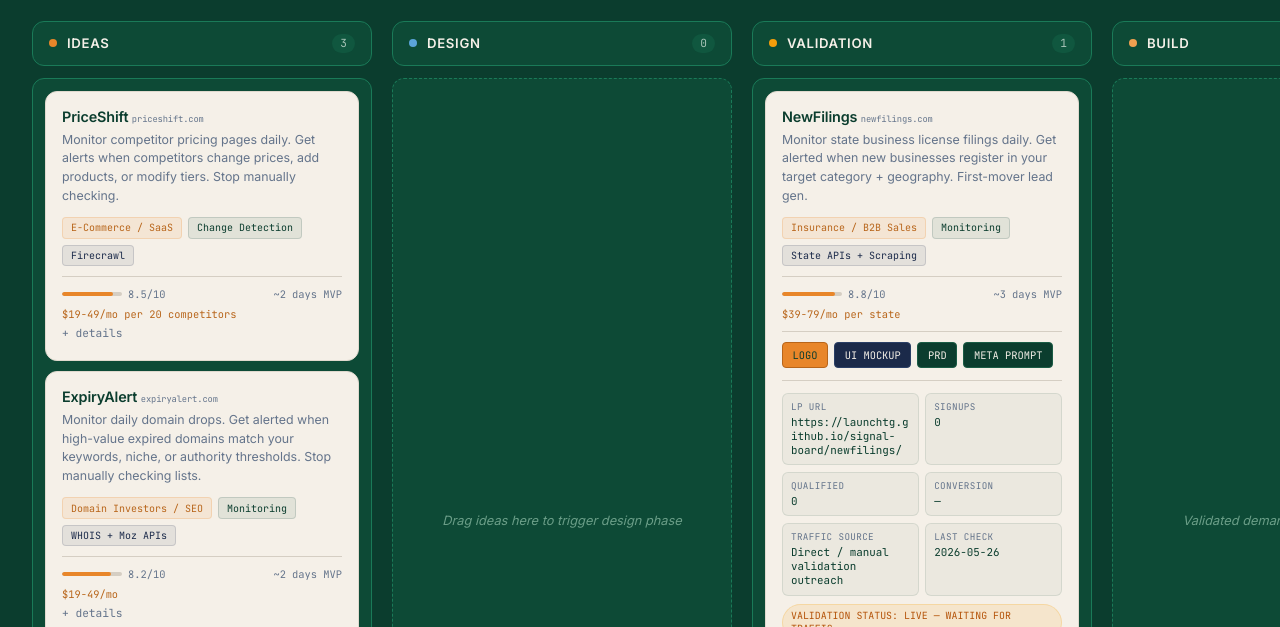
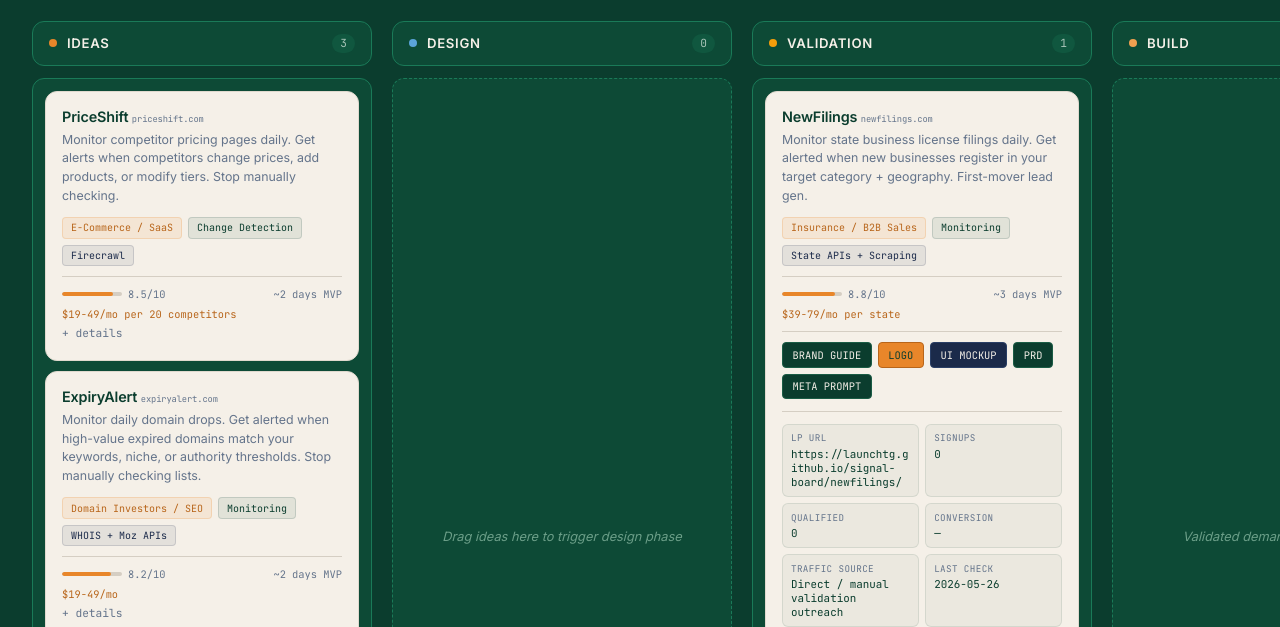
Before and after one commit to launchtg/signal-board, a plain HTML site: page index.html in a window 1280 px wide. Shown: the part 99-726 px from the top of the page. Drawn offline with nearby package versions, Linux system fonts and the light colour scheme.

Commit message:
Show brand guide assets on Signal Board cards

```diff
--- a/index.html
+++ b/index.html
@@ -764,6 +764,7 @@
     function renderAssets(project) {
       return `
         <div class="card-assets">
+          ${project.assets.brandGuide ? `<a href="#" onclick="openModal('${escapeJs(project.name)} — Brand Guide','image','${rawUrl(project.assets.brandGuide)}');return false" class="asset-link">BRAND GUIDE</a>` : ''}
           ${project.assets.logo ? `<a href="#" onclick="openModal('${escapeJs(project.name)} — Logo','image','${rawUrl(project.assets.logo)}');return false" class="asset-link logo-link">LOGO</a>` : ''}
           ${project.assets.uiMockup ? `<a href="#" onclick="openModal('${escapeJs(project.name)} — UI Mockup','image','${rawUrl(project.assets.uiMockup)}');return false" class="asset-link ui-link">UI MOCKUP</a>` : ''}
           ${project.assets.prd ? `<a href="#" onclick="openModal('${escapeJs(project.name)} — PRD','markdown','${rawUrl(project.assets.prd)}');return false" class="asset-link">PRD</a>` : ''}
```
